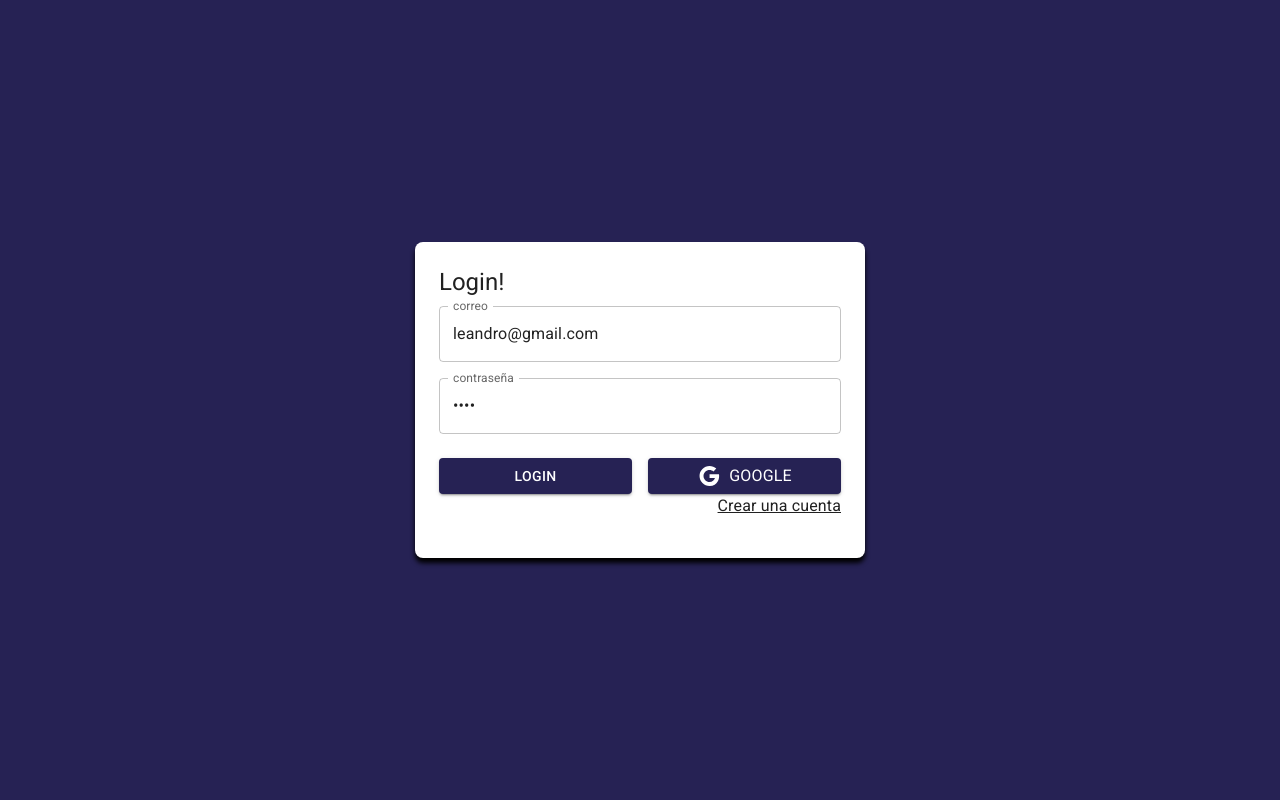
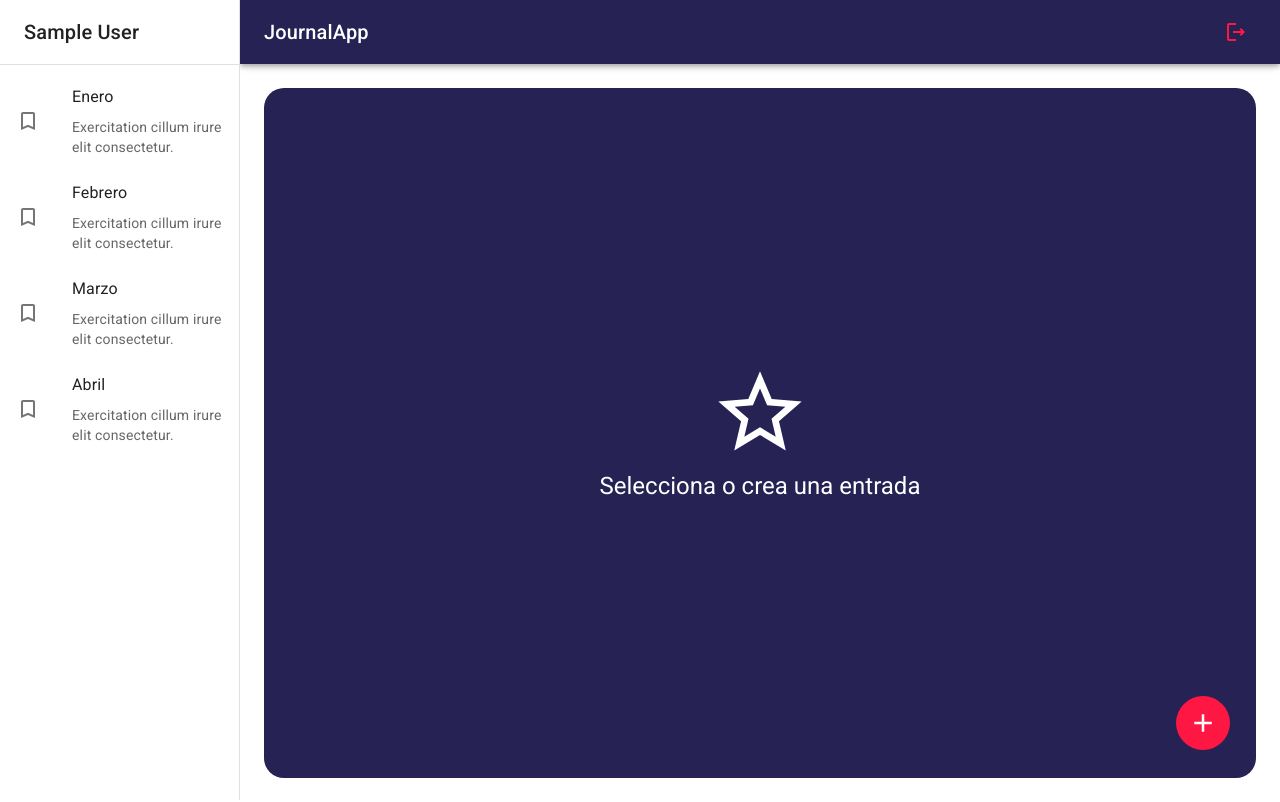
Before and after one commit to LeanBado/react-journalApp, a React (Vite) app in the folder journal-app/: page / in a window 1280 px wide. Before the commit this address led to /auth/login. Built offline with nearby package versions, Linux system fonts and the light colour scheme; no server answers; sample sign-in values are in the browser's storage.

Commit message:
autenticación + botón logOut - ok

```diff
--- a/journal-app/src/firebase/providers.js
+++ b/journal-app/src/firebase/providers.js
@@ -77,3 +77,7 @@ export const loginWIthEmailPassword = async ({email, password}) =>{
         return {ok: false, errorMessage: error.message}
     }
 }
+
+export const logOutFirebase = async() =>{
+    return await FirebaseAuth.signOut()
+}
--- /dev/null
+++ b/journal-app/src/hooks/useCheckAuth.js
@@ -0,0 +1,26 @@
+import { onAuthStateChanged } from 'firebase/auth';
+import React, { useEffect } from 'react'
+import { useDispatch, useSelector } from 'react-redux';
+import { FirebaseAuth } from '../firebase/config';
+import { login, logOut } from '../store/auth/authSlice';
+
+export const useCheckAuth = () => {
+
+    const {status} = useSelector(state=> state.auth)
+    const dispatch = useDispatch()
+
+  useEffect(() => {
+    onAuthStateChanged(FirebaseAuth, async(user)=>{
+      if(!user) return dispatch(logOut())
+
+      const {uid, email, displayName, photoURL} = user
+
+      dispatch(login({uid, email, displayName, photoURL}))
+
+    })
+  }, []);
+
+  return {
+    status
+  }
+}
--- a/journal-app/src/journal/components/NavBar.jsx
+++ b/journal-app/src/journal/components/NavBar.jsx
@@ -1,8 +1,18 @@
 import { LogoutOutlined, MenuOutlined } from '@mui/icons-material'
 import { AppBar, Grid, IconButton, Toolbar, Typography } from '@mui/material'
 import React from 'react'
+import { useDispatch } from 'react-redux'
+import { startLogout } from '../../store/auth/thunks'
 
 export const NavBar = ({ drawerWidth = 240 }) => {
+
+    const dispatch = useDispatch()
+   const onLogOut = ( )=>{
+    console.log("logout")
+    dispatch(startLogout())
+    }
+
+
   return (
     <AppBar
         position='fixed'
@@ -23,7 +33,8 @@ export const NavBar = ({ drawerWidth = 240 }) => {
             <Grid container direction='row' justifyContent='space-between' alignItems='center'>
                 <Typography variant='h6' noWrap component='div'> JournalApp </Typography>
 
-                <IconButton color='error'>
+                <IconButton color='error'
+                onClick={onLogOut}>
                     <LogoutOutlined />
                 </IconButton>
             </Grid>
--- a/journal-app/src/journal/components/SideBar.jsx
+++ b/journal-app/src/journal/components/SideBar.jsx
@@ -1,8 +1,10 @@
 import { TurnedInNot } from '@mui/icons-material'
 import { Box, Divider, Drawer, Grid, List, ListItem, ListItemButton, ListItemIcon, ListItemText, Toolbar, Typography } from '@mui/material'
 import React from 'react'
+import { useSelector } from 'react-redux'
 
 export const SideBar = ({ drawerWidth = 240 }) => {
+    const {displayName} = useSelector(state=> state.auth)
     return (
       <Box
           component='nav'
@@ -18,7 +20,7 @@ export const SideBar = ({ drawerWidth = 240 }) => {
           >
               <Toolbar>
                   <Typography variant='h6' noWrap component='div'>
-                      Leandro Martín
+                      {displayName}
                   </Typography>
               </Toolbar>
               <Divider />
--- a/journal-app/src/router/AppRouter.jsx
+++ b/journal-app/src/router/AppRouter.jsx
@@ -1,28 +1,12 @@
-import { onAuthStateChanged } from "firebase/auth"
-import { useEffect } from "react"
-import { useDispatch, useSelector } from "react-redux"
 import { Navigate, Route, Routes } from "react-router-dom"
 import { AuthRoutes } from "../auth/routes/AuthRoutes"
-import { FirebaseAuth } from "../firebase/config"
+import { useCheckAuth } from "../hooks/useCheckAuth"
 import { JournalRoutes } from "../journal/routes/JournalRoutes"
-import { login, logOut } from "../store/auth/authSlice"
 import { CheckingAuth } from "../ui/components/CheckingAuth"
 
 export const AppRouter = () => {
 
-const {status} = useSelector(state=> state.auth)
-const dispatch = useDispatch()
-
-  useEffect(() => {
-    onAuthStateChanged(FirebaseAuth, async(user)=>{
-      if(!user) return dispatch(logOut())
-
-      const {uid, email, displayName, photoURL} = user
-
-      dispatch(login({uid, email, displayName, photoURL}))
-
-    })
-  }, []);
+  const { status} = useCheckAuth()
 
 
   if(status == "checking"){
@@ -33,9 +17,9 @@ const dispatch = useDispatch()
     <Routes>
         {(status == "authenticated")
         ?// login y registro
+        <Route path="/*" element={<JournalRoutes></JournalRoutes>}></Route>
+        : //journalApp
         <Route path="/auth/*" element={<AuthRoutes></AuthRoutes>}></Route>
-        : //journalApp
-        <Route path="/*" element={<JournalRoutes></JournalRoutes>}></Route>
         }
         <Route path="/*" element={ <Navigate to="auth/login"></Navigate>}></Route>
 
--- a/journal-app/src/store/auth/authSlice.js
+++ b/journal-app/src/store/auth/authSlice.js
@@ -28,7 +28,7 @@ export const authSlice = createSlice({
             state.email= null
             state.displayName= null
             state.photoURL= null
-            state.errorMessage = payload.errorMessage
+            state.errorMessage = payload?.errorMessage
 
         },
         checkingCredentials: (state) => {
--- a/journal-app/src/store/auth/thunks.js
+++ b/journal-app/src/store/auth/thunks.js
@@ -1,4 +1,4 @@
-import { loginWIthEmailPassword, registroUsuarioConEmailPw, signInWithGoogle } from "../../firebase/providers"
+import { loginWIthEmailPassword, logOutFirebase, registroUsuarioConEmailPw, signInWithGoogle } from "../../firebase/providers"
 import { checkingCredentials, login, logOut } from "./authSlice"
 
 export const checkingAuthentication = () => {
@@ -43,3 +43,11 @@ export const startLoginWIthEmailPassword = ({email, password, displayName}) => {
         dispatch(login({uid, displayName, email, photoURL}))
     }
 }
+
+export const startLogout = ( )=>{
+    return async (dispatch)=>{
+         await logOutFirebase()
+
+        dispatch(logOut())
+    }
+}
```
